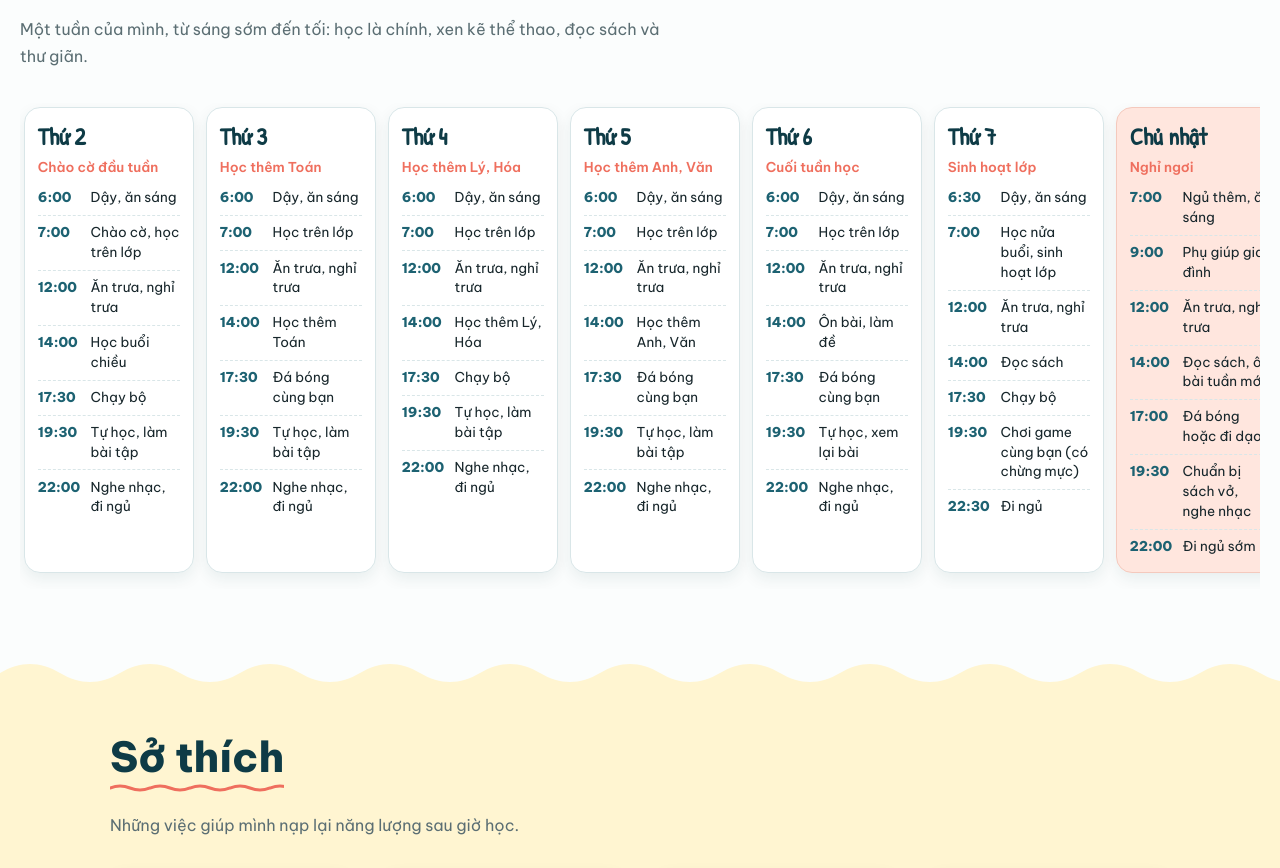
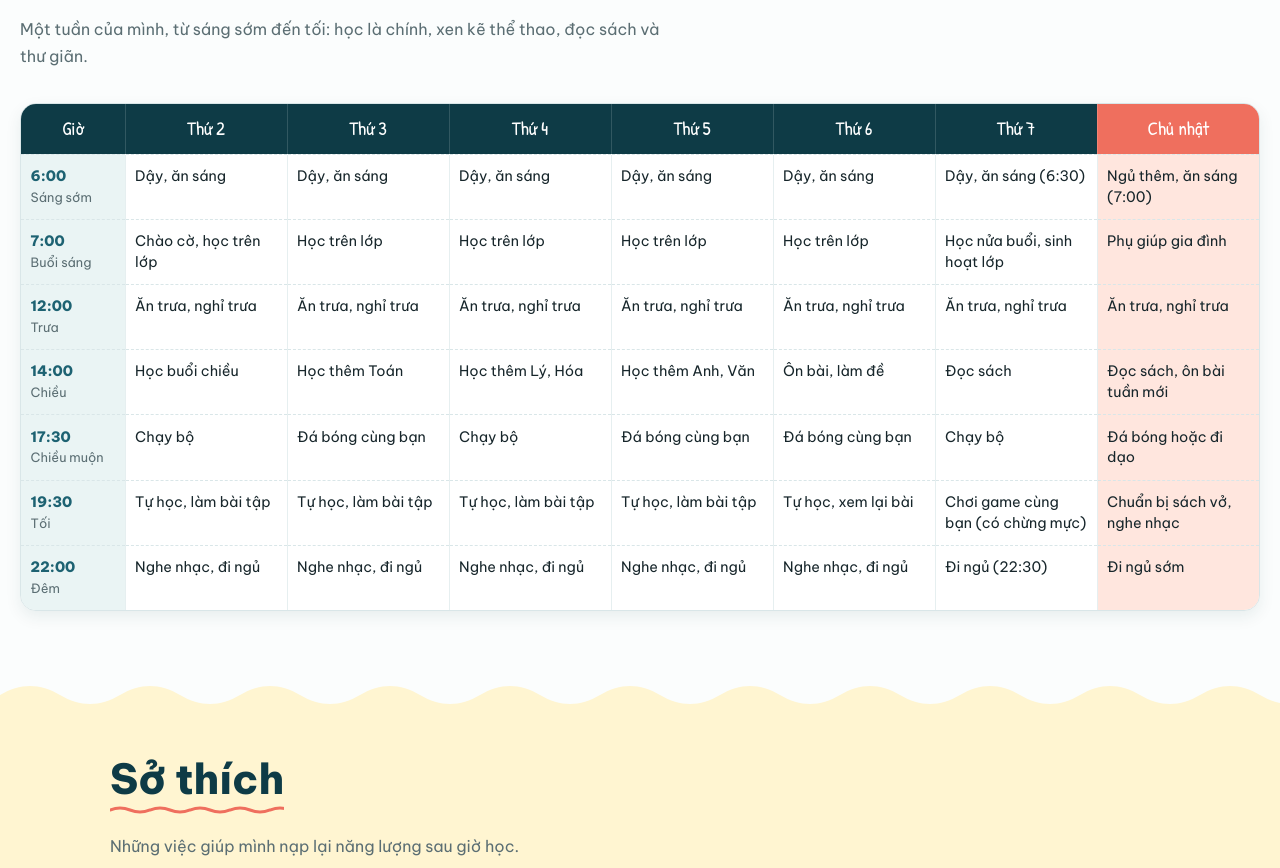
Before and after one commit to kitsuneoliu/tuanthinh, a plain HTML site: page index.html in a window 1280 px wide. Shown: the part 1375-2243 px from the top of the page. Drawn offline with Linux system fonts and the light colour scheme.

Commit message:
Update index.html

```diff
--- a/index.html
+++ b/index.html
@@ -260,15 +260,18 @@ h2 { display: inline-block; padding-bottom: .7rem; margin-bottom: 1.2rem; backgr
 
 /* Thời khóa biểu */
 #schedule { max-width: 1500px; }
-.schedule { display: grid; grid-template-columns: repeat(7, minmax(170px, 1fr)); gap: .75rem; overflow-x: auto; padding: .25rem .25rem 1rem; }
-.day { background: #fff; border: 1px solid #d9e6e8; border-radius: 1rem; padding: .9rem .8rem 1rem; box-shadow: 0 6px 16px rgba(14,59,70,.08); }
-.day h3 { font-family: var(--hand); font-size: 1.5rem; color: var(--sea); line-height: 1.2; }
-.day-tag { font-size: .85rem; color: var(--coral); font-weight: 600; margin-bottom: .6rem; }
-.day ul { list-style: none; padding: 0; margin: 0; display: grid; gap: .45rem; }
-.day li { display: grid; grid-template-columns: 2.9rem 1fr; gap: .4rem; font-size: .85rem; line-height: 1.45; padding-top: .45rem; border-top: 1px dashed #d9e6e8; }
-.day li:first-child { border-top: 0; padding-top: 0; }
-.day time { font-weight: 800; color: var(--sea-soft); }
-.day-sun { background: var(--blush); border-color: #f4c9bd; }
+.schedule { overflow-x: auto; background: #fff; border: 1px solid #d9e6e8; border-radius: 1rem; box-shadow: 0 6px 16px rgba(14,59,70,.08); }
+.schedule table { width: 100%; min-width: 900px; border-collapse: collapse; table-layout: fixed; font-size: .9rem; line-height: 1.45; }
+.schedule th, .schedule td { padding: .7rem .6rem; border-bottom: 1px dashed #d9e6e8; border-right: 1px solid #e6eff0; vertical-align: top; text-align: left; }
+.schedule tr > :last-child { border-right: 0; }
+.schedule tbody tr:last-child > * { border-bottom: 0; }
+.schedule thead th { background: var(--sea); color: #fff; font-family: var(--hand); font-size: 1.2rem; font-weight: 400; text-align: center; border-right-color: rgba(255,255,255,.15); }
+.schedule thead th.sun { background: var(--coral); }
+.schedule .corner { width: 6.5rem; }
+.schedule tbody th { background: var(--sky); color: var(--sea); font-weight: 400; }
+.schedule tbody th b { display: block; font-weight: 800; color: var(--sea-soft); }
+.schedule tbody th span { font-size: .8rem; color: var(--muted); }
+.schedule td.sun { background: var(--blush); }
     </style>
 </head>
 <body>
@@ -321,97 +324,18 @@ h2 { display: inline-block; padding-bottom: .7rem; margin-bottom: 1.2rem; backgr
             <h2>Thời khóa biểu của tôi</h2>
             <p class="section-intro">Một tuần của mình, từ sáng sớm đến tối: học là chính, xen kẽ thể thao, đọc sách và thư giãn.</p>
             <div class="schedule">
-                <article class="day">
-                    <h3>Thứ 2</h3>
-                    <p class="day-tag">Chào cờ đầu tuần</p>
-                    <ul>
-                    <li><time>6:00</time><span>Dậy, ăn sáng</span></li>
-                    <li><time>7:00</time><span>Chào cờ, học trên lớp</span></li>
-                    <li><time>12:00</time><span>Ăn trưa, nghỉ trưa</span></li>
-                    <li><time>14:00</time><span>Học buổi chiều</span></li>
-                    <li><time>17:30</time><span>Chạy bộ</span></li>
-                    <li><time>19:30</time><span>Tự học, làm bài tập</span></li>
-                    <li><time>22:00</time><span>Nghe nhạc, đi ngủ</span></li>
-                    </ul>
-                </article>
-                <article class="day">
-                    <h3>Thứ 3</h3>
-                    <p class="day-tag">Học thêm Toán</p>
-                    <ul>
-                    <li><time>6:00</time><span>Dậy, ăn sáng</span></li>
-                    <li><time>7:00</time><span>Học trên lớp</span></li>
-                    <li><time>12:00</time><span>Ăn trưa, nghỉ trưa</span></li>
-                    <li><time>14:00</time><span>Học thêm Toán</span></li>
-                    <li><time>17:30</time><span>Đá bóng cùng bạn</span></li>
-                    <li><time>19:30</time><span>Tự học, làm bài tập</span></li>
-                    <li><time>22:00</time><span>Nghe nhạc, đi ngủ</span></li>
-                    </ul>
-                </article>
-                <article class="day">
-                    <h3>Thứ 4</h3>
-                    <p class="day-tag">Học thêm Lý, Hóa</p>
-                    <ul>
-                    <li><time>6:00</time><span>Dậy, ăn sáng</span></li>
-                    <li><time>7:00</time><span>Học trên lớp</span></li>
-                    <li><time>12:00</time><span>Ăn trưa, nghỉ trưa</span></li>
-                    <li><time>14:00</time><span>Học thêm Lý, Hóa</span></li>
-                    <li><time>17:30</time><span>Chạy bộ</span></li>
-                    <li><time>19:30</time><span>Tự học, làm bài tập</span></li>
-                    <li><time>22:00</time><span>Nghe nhạc, đi ngủ</span></li>
-                    </ul>
-                </article>
-                <article class="day">
-                    <h3>Thứ 5</h3>
-                    <p class="day-tag">Học thêm Anh, Văn</p>
-                    <ul>
-                    <li><time>6:00</time><span>Dậy, ăn sáng</span></li>
-                    <li><time>7:00</time><span>Học trên lớp</span></li>
-                    <li><time>12:00</time><span>Ăn trưa, nghỉ trưa</span></li>
-                    <li><time>14:00</time><span>Học thêm Anh, Văn</span></li>
-                    <li><time>17:30</time><span>Đá bóng cùng bạn</span></li>
-                    <li><time>19:30</time><span>Tự học, làm bài tập</span></li>
-                    <li><time>22:00</time><span>Nghe nhạc, đi ngủ</span></li>
-                    </ul>
-                </article>
-                <article class="day">
-                    <h3>Thứ 6</h3>
-                    <p class="day-tag">Cuối tuần học</p>
-                    <ul>
-                    <li><time>6:00</time><span>Dậy, ăn sáng</span></li>
-                    <li><time>7:00</time><span>Học trên lớp</span></li>
-                    <li><time>12:00</time><span>Ăn trưa, nghỉ trưa</span></li>
-                    <li><time>14:00</time><span>Ôn bài, làm đề</span></li>
-                    <li><time>17:30</time><span>Đá bóng cùng bạn</span></li>
-                    <li><time>19:30</time><span>Tự học, xem lại bài</span></li>
-                    <li><time>22:00</time><span>Nghe nhạc, đi ngủ</span></li>
-                    </ul>
-                </article>
-                <article class="day">
-                    <h3>Thứ 7</h3>
-                    <p class="day-tag">Sinh hoạt lớp</p>
-                    <ul>
-                    <li><time>6:30</time><span>Dậy, ăn sáng</span></li>
-                    <li><time>7:00</time><span>Học nửa buổi, sinh hoạt lớp</span></li>
-                    <li><time>12:00</time><span>Ăn trưa, nghỉ trưa</span></li>
-                    <li><time>14:00</time><span>Đọc sách</span></li>
-                    <li><time>17:30</time><span>Chạy bộ</span></li>
-                    <li><time>19:30</time><span>Chơi game cùng bạn (có chừng mực)</span></li>
-                    <li><time>22:30</time><span>Đi ngủ</span></li>
-                    </ul>
-                </article>
-                <article class="day day-sun">
-                    <h3>Chủ nhật</h3>
-                    <p class="day-tag">Nghỉ ngơi</p>
-                    <ul>
-                    <li><time>7:00</time><span>Ngủ thêm, ăn sáng</span></li>
-                    <li><time>9:00</time><span>Phụ giúp gia đình</span></li>
-                    <li><time>12:00</time><span>Ăn trưa, nghỉ trưa</span></li>
-                    <li><time>14:00</time><span>Đọc sách, ôn bài tuần mới</span></li>
-                    <li><time>17:00</time><span>Đá bóng hoặc đi dạo</span></li>
-                    <li><time>19:30</time><span>Chuẩn bị sách vở, nghe nhạc</span></li>
-                    <li><time>22:00</time><span>Đi ngủ sớm</span></li>
-                    </ul>
-                </article>
+                <table>
+                    <thead><tr><th class="corner" scope="col">Giờ</th><th scope="col">Thứ 2</th><th scope="col">Thứ 3</th><th scope="col">Thứ 4</th><th scope="col">Thứ 5</th><th scope="col">Thứ 6</th><th scope="col">Thứ 7</th><th scope="col" class=sun>Chủ nhật</th></tr></thead>
+                    <tbody>
+                        <tr><th scope="row"><b>6:00</b><span>Sáng sớm</span></th><td>Dậy, ăn sáng</td><td>Dậy, ăn sáng</td><td>Dậy, ăn sáng</td><td>Dậy, ăn sáng</td><td>Dậy, ăn sáng</td><td>Dậy, ăn sáng (6:30)</td><td class=sun>Ngủ thêm, ăn sáng (7:00)</td></tr>
+                        <tr><th scope="row"><b>7:00</b><span>Buổi sáng</span></th><td>Chào cờ, học trên lớp</td><td>Học trên lớp</td><td>Học trên lớp</td><td>Học trên lớp</td><td>Học trên lớp</td><td>Học nửa buổi, sinh hoạt lớp</td><td class=sun>Phụ giúp gia đình</td></tr>
+                        <tr><th scope="row"><b>12:00</b><span>Trưa</span></th><td>Ăn trưa, nghỉ trưa</td><td>Ăn trưa, nghỉ trưa</td><td>Ăn trưa, nghỉ trưa</td><td>Ăn trưa, nghỉ trưa</td><td>Ăn trưa, nghỉ trưa</td><td>Ăn trưa, nghỉ trưa</td><td class=sun>Ăn trưa, nghỉ trưa</td></tr>
+                        <tr><th scope="row"><b>14:00</b><span>Chiều</span></th><td>Học buổi chiều</td><td>Học thêm Toán</td><td>Học thêm Lý, Hóa</td><td>Học thêm Anh, Văn</td><td>Ôn bài, làm đề</td><td>Đọc sách</td><td class=sun>Đọc sách, ôn bài tuần mới</td></tr>
+                        <tr><th scope="row"><b>17:30</b><span>Chiều muộn</span></th><td>Chạy bộ</td><td>Đá bóng cùng bạn</td><td>Chạy bộ</td><td>Đá bóng cùng bạn</td><td>Đá bóng cùng bạn</td><td>Chạy bộ</td><td class=sun>Đá bóng hoặc đi dạo</td></tr>
+                        <tr><th scope="row"><b>19:30</b><span>Tối</span></th><td>Tự học, làm bài tập</td><td>Tự học, làm bài tập</td><td>Tự học, làm bài tập</td><td>Tự học, làm bài tập</td><td>Tự học, xem lại bài</td><td>Chơi game cùng bạn (có chừng mực)</td><td class=sun>Chuẩn bị sách vở, nghe nhạc</td></tr>
+                        <tr><th scope="row"><b>22:00</b><span>Đêm</span></th><td>Nghe nhạc, đi ngủ</td><td>Nghe nhạc, đi ngủ</td><td>Nghe nhạc, đi ngủ</td><td>Nghe nhạc, đi ngủ</td><td>Nghe nhạc, đi ngủ</td><td>Đi ngủ (22:30)</td><td class=sun>Đi ngủ sớm</td></tr>
+                    </tbody>
+                </table>
             </div>
         </section>
 
```
